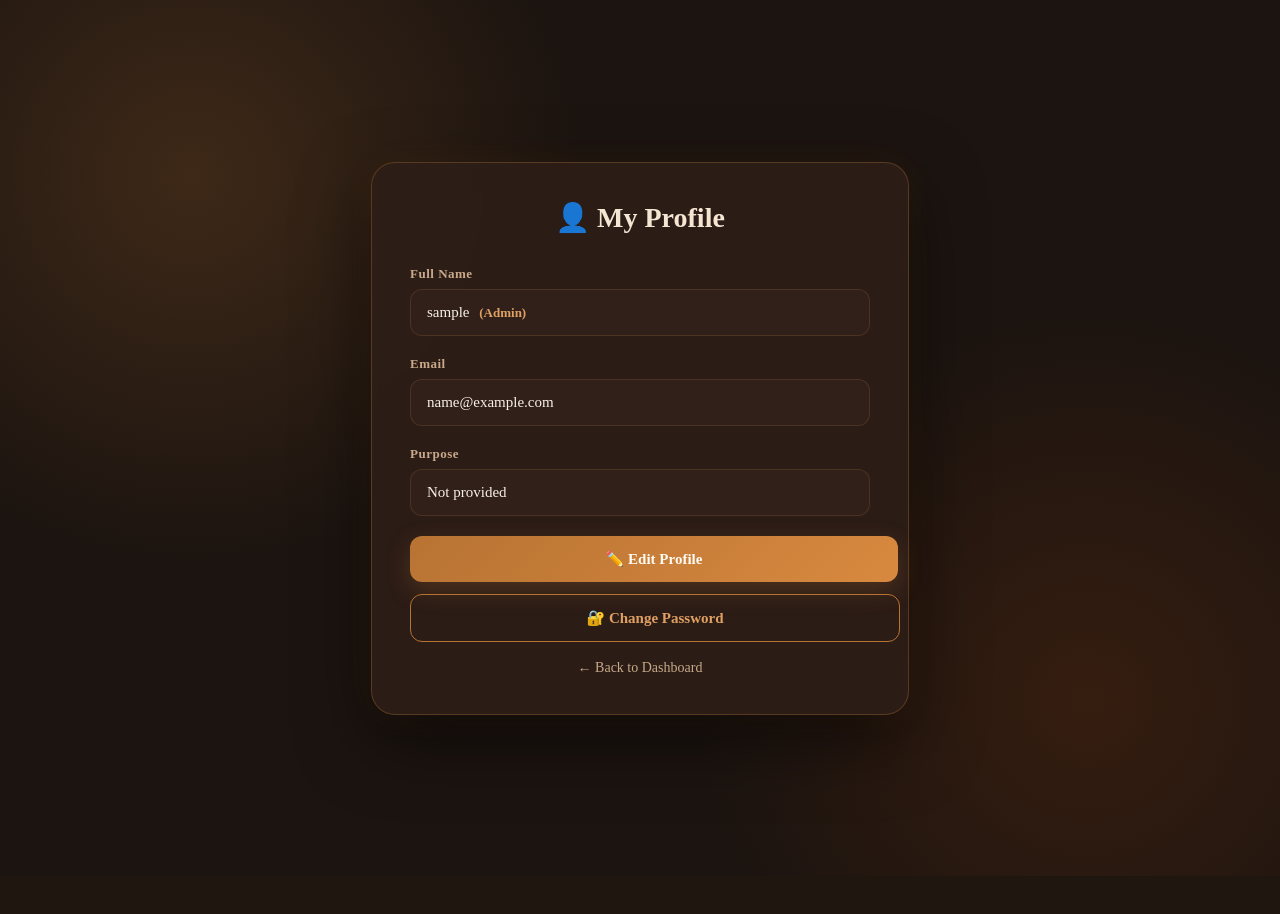
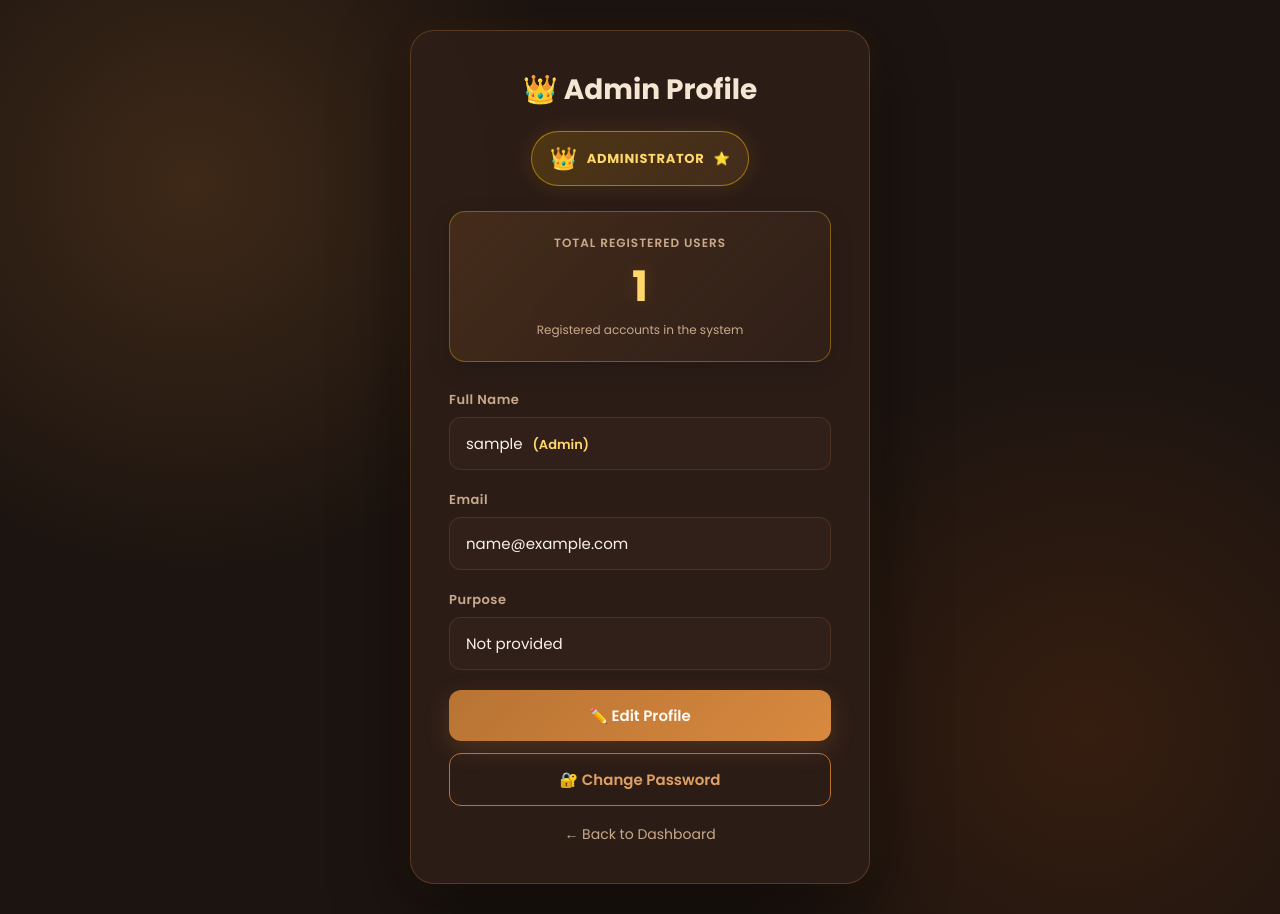
Before and after one commit to yuvashreedhanasekaren-coder/AI-Translator, a Flask app: page /profile in a window 1280 px wide. Before the commit the page ends 861 px from the top, so only its background shows below. Run offline with Flask 3, Linux system fonts and the light colour scheme; the visitor is signed in with stand-in values (Sample User, id 1); data comes from the database, SQL or seed files in the repository.

Commit message:
Add admin crown profile and registered user count - 19-10-2026

```diff
--- a/app.py
+++ b/app.py
@@ -1530,11 +1530,17 @@ def admin_user_details(user_id):
     """, (user_id,)).fetchone()
 
     if not user:
-        return redirect(url_for("admin_dashboa"))
+        return redirect(url_for("admin_dashboard"))
+
+    total_users = db.execute("""
+        SELECT COUNT(*) FROM users
+        WHERE is_deleted=0
+    """).fetchone()[0]
 
     return render_template(
         "admin_user_details.html",
-        user=user
+        user=user,
+        total_users=total_users
     )
 
 # ---------- DELETED ACCOUNTS ----------
@@ -1633,22 +1639,42 @@ def admin():
         error=error
     )
 # ---------- PROFILE ----------
+
+# ---------- PROFILE ----------
+
 @app.route("/profile")
 def profile():
+
     if "user_id" not in session:
         return redirect(url_for("login"))
 
     db = get_db()
 
-    user = db.execute(
-        "SELECT username, email, purpose FROM users WHERE id=?",
-        (session["user_id"],)
-    ).fetchone()
+    user = db.execute("""
+        SELECT id, username, email, purpose, is_admin
+        FROM users
+        WHERE id = ? AND is_deleted = 0
+    """, (session["user_id"],)).fetchone()
 
     if not user:
+        session.clear()
         return redirect(url_for("login"))
 
-    return render_template("profile.html", user=user)
+    total_users = None
+
+    # Show total registered users only to Admin
+    if user["is_admin"]:
+        total_users = db.execute("""
+            SELECT COUNT(*)
+            FROM users
+            WHERE is_deleted = 0
+        """).fetchone()[0]
+
+    return render_template(
+        "profile.html",
+        user=user,
+        total_users=total_users
+    )
 
 if __name__ == "__main__":
     app.run(debug=True, use_reloader=False)
--- a/templates/profile.html
+++ b/templates/profile.html
@@ -1,213 +1,317 @@
+
 <!DOCTYPE html>
-<html>
+<html lang="en">
 <head>
+    <meta charset="UTF-8">
+    <meta name="viewport" content="width=device-width, initial-scale=1.0">
+
     <title>My Profile - AI Translator</title>
 
     <link href="https://fonts.googleapis.com/css2?family=Poppins:wght@400;500;600;700&display=swap" rel="stylesheet">
 
     <style>
-        <style>
-*{
-    margin:0;
-    padding:0;
-    box-sizing:border-box;
-    font-family:'Poppins',sans-serif;
+        * {
+            margin: 0;
+            padding: 0;
+            box-sizing: border-box;
+            font-family: 'Poppins', sans-serif;
         }
 
-body{
-    min-height:100vh;
+        body {
+            min-height: 100vh;
+
             background:
-        radial-gradient(circle at 15% 20%, rgba(184,115,51,0.22), transparent 30%),
-        radial-gradient(circle at 85% 80%, rgba(120,53,15,0.28), transparent 30%),
+                radial-gradient(circle at 15% 20%, rgba(184, 115, 51, 0.22), transparent 30%),
+                radial-gradient(circle at 85% 80%, rgba(120, 53, 15, 0.28), transparent 30%),
                 #1c1410;
 
-    color:#f8f1e7;
+            color: #f8f1e7;
 
-    display:flex;
-    justify-content:center;
-    align-items:center;
+            display: flex;
+            justify-content: center;
+            align-items: center;
 
-    padding:30px;
+            padding: 30px;
         }
 
         /* Profile Card */
 
-.profile-card{
-    width:460px;
+        .profile-card {
+            width: 460px;
+            max-width: 100%;
 
-    padding:38px;
+            padding: 38px;
 
-    background:rgba(45,30,23,0.92);
+            background: rgba(45, 30, 23, 0.92);
 
-    border:1px solid rgba(205,133,63,0.28);
+            border: 1px solid rgba(205, 133, 63, 0.28);
 
-    border-radius:24px;
+            border-radius: 24px;
 
             box-shadow:
-        0 25px 70px rgba(0,0,0,0.55),
-        0 0 35px rgba(184,115,51,0.10);
+                0 25px 70px rgba(0, 0, 0, 0.55),
+                0 0 35px rgba(184, 115, 51, 0.10);
 
-    backdrop-filter:blur(15px);
+            backdrop-filter: blur(15px);
         }
 
-/* Title */
+        /* Profile Title */
 
-.profile-title{
-    text-align:center;
+        .profile-title {
+            text-align: center;
 
-    font-size:28px;
-    font-weight:700;
+            font-size: 28px;
+            font-weight: 700;
 
-    margin-bottom:32px;
+            margin-bottom: 32px;
 
-    color:#f5e6d3;
+            color: #f5e6d3;
+        }
+
+        /* Admin Crown Badge */
+
+        .admin-crown {
+            display: flex;
+            justify-content: center;
+            align-items: center;
+            gap: 9px;
+
+            width: fit-content;
+            max-width: 100%;
+
+            margin: -12px auto 25px;
+            padding: 10px 18px;
+
+            border: 1px solid rgba(255, 193, 7, 0.5);
+            border-radius: 30px;
+
+            background: linear-gradient(
+                135deg,
+                rgba(255, 193, 7, 0.16),
+                rgba(184, 115, 51, 0.18)
+            );
+
+            color: #ffd76a;
+            font-size: 13px;
+            font-weight: 700;
+            letter-spacing: 0.7px;
+
+            box-shadow: 0 0 22px rgba(255, 193, 7, 0.12);
+        }
+
+        .admin-crown-icon {
+            font-size: 22px;
+        }
+
+        /* Admin User Statistics */
+
+        .admin-stats {
+            margin-bottom: 28px;
+            padding: 22px 18px;
+
+            text-align: center;
+
+            border: 1px solid rgba(255, 193, 7, 0.35);
+            border-radius: 16px;
+
+            background: linear-gradient(
+                135deg,
+                rgba(184, 115, 51, 0.18),
+                rgba(48, 32, 25, 0.95)
+            );
+
+            box-shadow: 0 8px 25px rgba(0, 0, 0, 0.15);
+        }
+
+        .admin-stats-label {
+            color: #c9a98b;
+
+            font-size: 12px;
+            font-weight: 600;
+
+            letter-spacing: 1px;
+        }
+
+        .admin-stats-count {
+            margin-top: 8px;
+
+            color: #ffd76a;
+
+            font-size: 42px;
+            font-weight: 700;
+            line-height: 1.3;
+
+            text-shadow: 0 0 18px rgba(255, 193, 7, 0.15);
+        }
+
+        .admin-stats-note {
+            margin-top: 6px;
+
+            color: #c9a98b;
+
+            font-size: 12px;
         }
 
         /* Profile Information */
 
-.profile-item{
-    margin-bottom:20px;
+        .profile-item {
+            margin-bottom: 20px;
         }
 
-.profile-label{
-    font-size:13px;
+        .profile-label {
+            font-size: 13px;
+            font-weight: 600;
 
-    font-weight:600;
+            color: #c9a98b;
 
-    color:#c9a98b;
+            margin-bottom: 7px;
 
-    margin-bottom:7px;
-
-    letter-spacing:0.5px;
+            letter-spacing: 0.5px;
         }
 
-.profile-value{
-    padding:14px 16px;
+        .profile-value {
+            padding: 14px 16px;
 
-    border-radius:12px;
+            border-radius: 12px;
 
-    background:#302019;
+            background: #302019;
 
-    border:1px solid rgba(205,133,63,0.18);
+            border: 1px solid rgba(205, 133, 63, 0.18);
 
-    color:#f8f1e7;
+            color: #f8f1e7;
 
-    font-size:15px;
+            font-size: 15px;
 
-    transition:0.25s ease;
+            overflow-wrap: anywhere;
+
+            transition: 0.25s ease;
         }
 
-.profile-value:hover{
-    border-color:#c47a3a;
+        .profile-value:hover {
+            border-color: #c47a3a;
 
-    transform:translateX(3px);
+            transform: translateX(3px);
 
-    box-shadow:
-        0 5px 18px rgba(184,115,51,0.12);
+            box-shadow: 0 5px 18px rgba(184, 115, 51, 0.12);
+        }
+
+        .admin-badge {
+            color: #ffd76a;
+            font-size: 13px;
+            font-weight: 600;
+            margin-left: 6px;
         }
 
         /* Edit Button */
-.edit-btn{
-    display:block;
-    width:100%;
-    margin-top:10px;
-    padding:14px;
-    border:none;
-    border-radius:12px;
 
-    background:linear-gradient(
+        .edit-btn {
+            display: block;
+            width: 100%;
+
+            margin-top: 10px;
+            padding: 14px;
+
+            border: none;
+            border-radius: 12px;
+
+            background: linear-gradient(
                 135deg,
                 #b87333,
                 #d8893f
             );
 
-    color:#fffaf3;
-    font-size:15px;
-    font-weight:600;
-    cursor:pointer;
-    text-align:center;
-    text-decoration:none;
+            color: #fffaf3;
 
-    box-shadow:
-        0 8px 25px rgba(184,115,51,0.25);
+            font-size: 15px;
+            font-weight: 600;
 
-    transition:0.3s ease;
+            cursor: pointer;
+            text-align: center;
+            text-decoration: none;
+
+            box-shadow: 0 8px 25px rgba(184, 115, 51, 0.25);
+
+            transition: 0.3s ease;
+        }
+
+        .edit-btn:hover {
+            transform: translateY(-2px);
+
+            box-shadow: 0 10px 28px rgba(184, 115, 51, 0.35);
+        }
+
+        /* Change Password Button */
+
+        .password-btn {
+            display: block;
+            width: 100%;
+
+            margin-top: 12px;
+            padding: 14px;
+
+            border: 1px solid #b87333;
+            border-radius: 12px;
+
+            background: transparent;
+            color: #e0a064;
+
+            text-align: center;
+            text-decoration: none;
+
+            font-size: 15px;
+            font-weight: 600;
+
+            transition: 0.3s ease;
+        }
+
+        .password-btn:hover {
+            background: rgba(184, 115, 51, 0.12);
+
+            transform: translateY(-2px);
         }
 
         /* Back Button */
 
-.back-btn{
-    display:block;
+        .back-btn {
+            display: block;
 
-    text-align:center;
+            text-align: center;
 
-    margin-top:18px;
+            margin-top: 18px;
 
-    color:#c9a98b;
+            color: #c9a98b;
 
-    text-decoration:none;
+            text-decoration: none;
 
-    font-size:14px;
+            font-size: 14px;
 
-    transition:0.25s ease;
+            transition: 0.25s ease;
         }
 
-.back-btn:hover{
-    color:#e09a52;
+        .back-btn:hover {
+            color: #e09a52;
         }
 
-.password-btn{
-    display:block;
-    width:100%;
-    margin-top:12px;
-    padding:14px;
+        /* Mobile Responsive */
 
-    border:1px solid #b87333;
-    border-radius:12px;
-
-    background:transparent;
-    color:#e0a064;
-
-    text-align:center;
-    text-decoration:none;
-
-    font-size:15px;
-    font-weight:600;
-
-    transition:0.3s ease;
+        @media (max-width: 520px) {
+            body {
+                padding: 18px;
             }
 
-.password-btn:hover{
-    background:rgba(184,115,51,0.12);
-    transform:translateY(-2px);
+            .profile-card {
+                width: 100%;
+                padding: 28px 22px;
             }
 
-.admin-badge{
-    color:#e0a064;
-    font-size:13px;
-    font-weight:600;
-    margin-left:6px;
+            .profile-title {
+                font-size: 24px;
             }
 
-/* Mobile */
-
-@media(max-width:520px){
-
-    body{
-        padding:18px;
-    }
-
-    .profile-card{
-        width:100%;
-
-        padding:28px 22px;
-    }
-
-    .profile-title{
-        font-size:24px;
+            .admin-stats-count {
+                font-size: 36px;
             }
         }
-</style>
     </style>
 </head>
 
@@ -215,37 +319,105 @@ body{
 
     <div class="profile-card">
 
+        <!-- Profile Title -->
+
         <div class="profile-title">
+            {% if user["is_admin"] %}
+                👑 Admin Profile
+            {% else %}
                 👤 My Profile
+            {% endif %}
         </div>
 
+        <!-- Admin-Only Crown and Statistics -->
+
+        {% if user["is_admin"] %}
+
+            <div class="admin-crown">
+                <span class="admin-crown-icon">👑</span>
+                <span>ADMINISTRATOR</span>
+                <span>⭐</span>
+            </div>
+
+            <div class="admin-stats">
+
+                <div class="admin-stats-label">
+                    TOTAL REGISTERED USERS
+                </div>
+
+                <div class="admin-stats-count">
+                    {{ total_users }}
+                </div>
+
+                <div class="admin-stats-note">
+                    Registered accounts in the system
+                </div>
+
+            </div>
+
+        {% endif %}
+
+        <!-- Full Name -->
+
         <div class="profile-item">
-        <div class="profile-label">Full Name</div>
+
+            <div class="profile-label">
+                Full Name
+            </div>
+
             <div class="profile-value">
+
                 {{ user["username"] }}
-    {% if session.get("is_admin") %}
+
+                {% if user["is_admin"] %}
                     <span class="admin-badge">(Admin)</span>
                 {% endif %}
-</div>
+
             </div>
 
-    <div class="profile-item">
-        <div class="profile-label">Email</div>
-        <div class="profile-value">{{ user["email"] }}</div>
         </div>
 
+        <!-- Email -->
+
         <div class="profile-item">
-        <div class="profile-label">Purpose</div>
-        <div class="profile-value">{{ user["purpose"] or "Not provided" }}</div>
+
+            <div class="profile-label">
+                Email
             </div>
+
+            <div class="profile-value">
+                {{ user["email"] }}
+            </div>
+
+        </div>
+
+        <!-- Purpose -->
+
+        <div class="profile-item">
+
+            <div class="profile-label">
+                Purpose
+            </div>
+
+            <div class="profile-value">
+                {{ user["purpose"] or "Not provided" }}
+            </div>
+
+        </div>
+
+        <!-- Edit Profile -->
 
         <a href="/edit-profile" class="edit-btn">
             ✏️ Edit Profile
         </a>
 
+        <!-- Change Password -->
+
         <a href="/change-password" class="password-btn">
             🔐 Change Password
         </a>
+
+        <!-- Back to Dashboard -->
 
         <a href="/home" class="back-btn">
             ← Back to Dashboard
```
Lines whose indentation alone changed are shown as unchanged.
